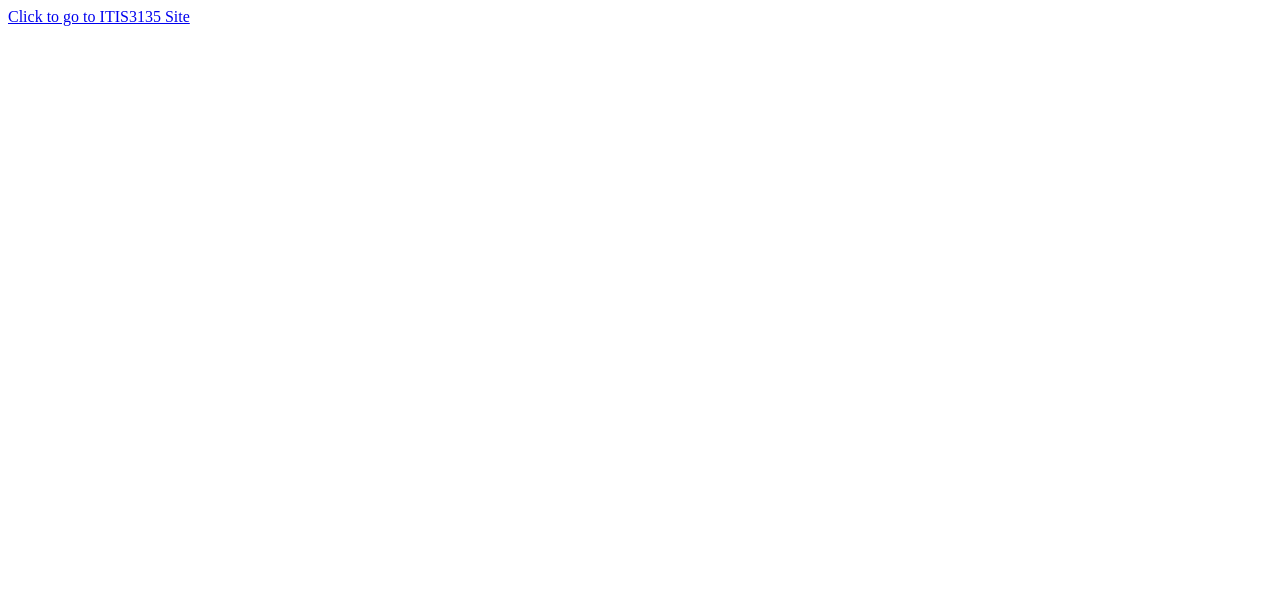
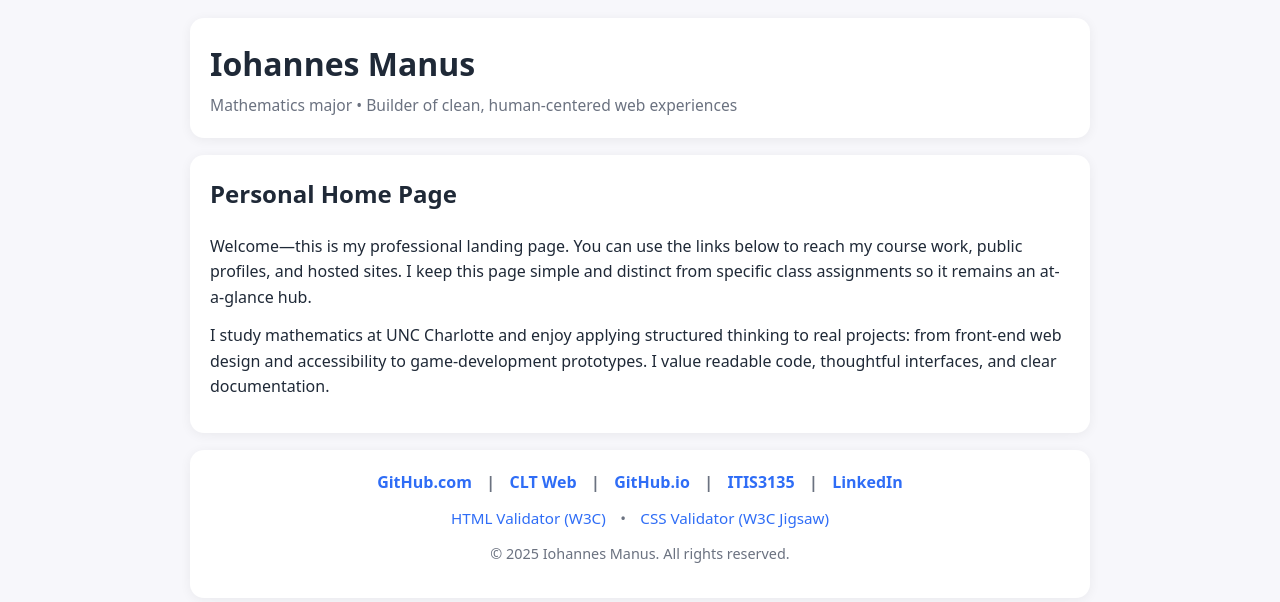
Before and after one commit to TheQuantifier/TheQuantifier.github.io, a plain HTML site: page index.html in a window 1280 px wide. Drawn offline with Linux system fonts and the light colour scheme.

Commit message:
First Main Page

```diff
--- a/index.html
+++ b/index.html
@@ -1 +1,151 @@
-<a href = "itis3135/">Click to go to ITIS3135 Site</a>
+<!DOCTYPE html>
+<html lang="en">
+<head>
+  <meta charset="utf-8" />
+  <meta name="viewport" content="width=device-width, initial-scale=1" />
+  <title>Iohannes Manus | Personal Home Page</title>
+
+  <!-- Required Accumulus Script -->
+  <script src="https://lint.page/kit/4d0fe3.js" crossorigin="anonymous"></script>
+
+  <!-- Embedded CSS (required) -->
+  <style>
+    :root {
+      --bg: #f7f7fb;
+      --ink: #1f2937;
+      --accent: #2f6df6;
+      --muted: #6b7280;
+      --card: #ffffff;
+      --ring: rgba(47, 109, 246, 0.35);
+      --maxw: 900px;
+    }
+
+    html, body {
+      height: 100%;
+    }
+
+    body {
+      margin: 0 auto;
+      max-width: var(--maxw);
+      width: 92%;
+      background: var(--bg);
+      color: var(--ink);
+      font: 16px/1.6 system-ui, -apple-system, Segoe UI, Roboto, Ubuntu, Cantarell, Noto Sans, Helvetica, Arial, "Apple Color Emoji", "Segoe UI Emoji";
+    }
+
+    header, main, footer {
+      background: var(--card);
+      border-radius: 14px;
+      box-shadow: 0 2px 12px rgba(0,0,0,0.06);
+      padding: 1.25rem;
+      margin: 1.1rem 0;
+    }
+
+    h1 {
+      margin: 0 0 0.25rem 0;
+      font-size: clamp(1.6rem, 3vw, 2rem);
+      font-weight: 800;
+    }
+
+    .tagline {
+      margin: 0.15rem 0 0;
+      color: var(--muted);
+      font-size: 0.975rem;
+    }
+
+    h2 {
+      margin-top: 0;
+      font-size: clamp(1.25rem, 2.2vw, 1.5rem);
+      font-weight: 700;
+    }
+
+    p { margin: 0 0 0.8rem; }
+
+    a {
+      color: var(--accent);
+      text-decoration: none;
+    }
+    a:hover { text-decoration: underline; }
+    a:focus-visible {
+      outline: 3px solid var(--ring);
+      outline-offset: 2px;
+      border-radius: 6px;
+    }
+
+    .footer-nav {
+      display: flex;
+      flex-wrap: wrap;
+      gap: 0.5rem 0.9rem;
+      align-items: center;
+      justify-content: center;
+      margin-bottom: 0.6rem;
+      font-weight: 600;
+    }
+
+    .sep { color: var(--muted); }
+
+    .validators {
+      display: flex;
+      gap: 0.9rem;
+      justify-content: center;
+      flex-wrap: wrap;
+      font-size: 0.95rem;
+    }
+
+    .smallprint {
+      margin-top: 0.75rem;
+      text-align: center;
+      color: var(--muted);
+      font-size: 0.9rem;
+    }
+  </style>
+</head>
+<body>
+  <header>
+    <h1>Iohannes Manus</h1>
+    <p class="tagline">Mathematics major • Builder of clean, human-centered web experiences</p>
+  </header>
+
+  <main>
+    <h2>Personal Home Page</h2>
+
+    <p>
+      Welcome—this is my professional landing page. You can use the links below to reach my
+      course work, public profiles, and hosted sites. I keep this page simple and distinct from
+      specific class assignments so it remains an at-a-glance hub.
+    </p>
+
+    <p>
+      I study mathematics at UNC Charlotte and enjoy applying structured thinking to real projects:
+      from front-end web design and accessibility to game-development prototypes. I value readable
+      code, thoughtful interfaces, and clear documentation.
+    </p>
+  </main>
+
+  <footer>
+    <nav class="footer-nav" aria-label="Primary site links">
+      <a href="https://github.com/TheQuantifier" target="_blank" rel="noopener">GitHub.com</a>
+      <span class="sep">|</span>
+      <a href="https://webpages.charlotte.edu/jhand12/" target="_blank" rel="noopener">CLT Web</a>
+      <span class="sep">|</span>
+      <a href="https://thequantifier.github.io/" target="_blank" rel="noopener">GitHub.io</a>
+      <span class="sep">|</span>
+      <a href="itis3135/">ITIS3135</a>
+      <span class="sep">|</span>
+      <a href="https://www.linkedin.com/in/johnahand" target="_blank" rel="noopener">LinkedIn</a>
+    </nav>
+
+    <div class="validators">
+      <a href="https://validator.w3.org/nu/" target="_blank" rel="noopener">HTML Validator (W3C)</a>
+      <span class="sep">•</span>
+      <a href="https://jigsaw.w3.org/css-validator/" target="_blank" rel="noopener">CSS Validator (W3C Jigsaw)</a>
+    </div>
+
+    <p class="smallprint">© <span id="year"></span> Iohannes Manus. All rights reserved.</p>
+  </footer>
+
+  <script>
+    document.getElementById('year').textContent = new Date().getFullYear();
+  </script>
+</body>
+</html>
```
Also changed, not shown: 1 other file.
